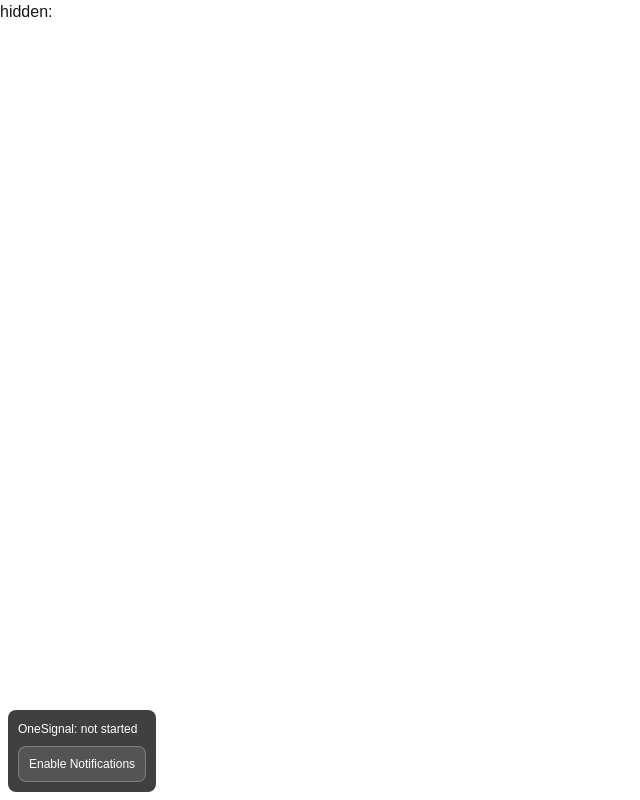
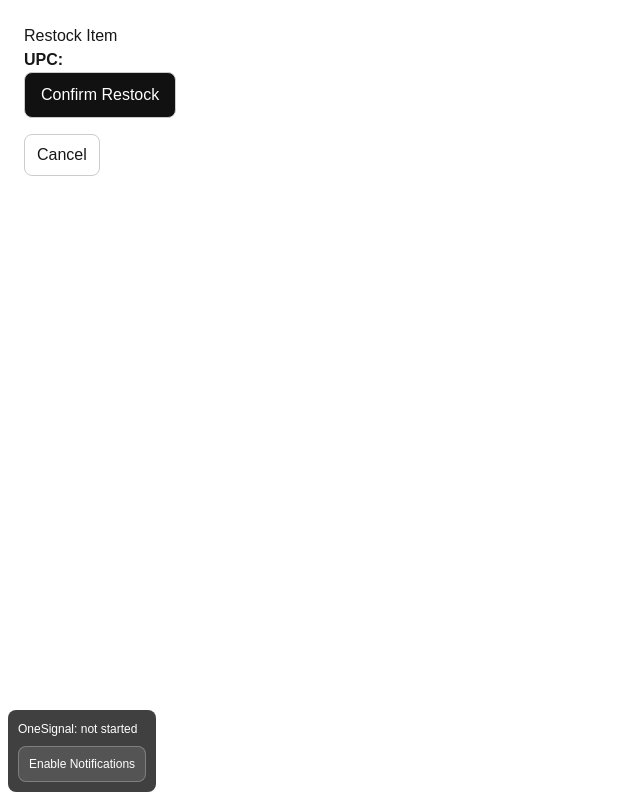
Before and after one commit to TheToolShedRep/Inventory-Alert-Next, a Next.js app: page /purchase in a window 1280 px wide. Shown: the whole page, without its empty margins (0-640 px from the left). Built offline with nearby package versions, Linux system fonts and the light colour scheme.

Commit message:
Fix snooze, dismiss, and undo

```diff
--- a/app/checklist/ChecklistClient.tsx
+++ b/app/checklist/ChecklistClient.tsx
@@ -1,3 +1,5 @@
+// app/checklist/ChecklistClient.tsx
+
 "use client";
 
 import { useMemo, useRef, useState } from "react";
@@ -107,7 +109,7 @@ async function resolveAlert(alertId: string) {
 
 async function postShoppingAction(input: {
   upc: string;
-  action: "dismissed" | "undo" | "purchased";
+  action: "dismissed" | "undo" | "purchased" | "snoozed";
   note?: string;
 }) {
   const res = await fetch("/api/shopping/action", {
@@ -141,6 +143,9 @@ export default function ChecklistClient({
   const [undoUpc, setUndoUpc] = useState<string>("");
   const [undoLabel, setUndoLabel] = useState<string>("");
 
+  // Optional status message for actions like Snooze
+  const [shoppingStatus, setShoppingStatus] = useState<string>("");
+
   useMemo(() => {
     (async () => {
       try {
@@ -170,6 +175,7 @@ export default function ChecklistClient({
     setUndoUpc(upc);
     setUndoLabel(row.product_name || upc);
     setUndoVisible(true);
+    setShoppingStatus("");
 
     try {
       await postShoppingAction({ upc, action: "dismissed" });
@@ -185,6 +191,24 @@ export default function ChecklistClient({
       setUndoUpc("");
       setUndoLabel("");
     }, 8000);
+  };
+
+  const snooze = async (row: ShoppingRow) => {
+    const upc = String(row.upc || "").trim();
+    if (!upc) return;
+
+    const prev = shopping;
+    setShopping((cur) => cur.filter((r) => String(r.upc || "").trim() !== upc));
+    setShoppingStatus("");
+
+    try {
+      await postShoppingAction({ upc, action: "snoozed" });
+      setShoppingStatus(`Snoozed: ${row.product_name || upc}`);
+    } catch {
+      setShopping(prev);
+      alert("Snooze failed. Try again.");
+      return;
+    }
   };
 
   const undo = async () => {
@@ -295,6 +319,12 @@ export default function ChecklistClient({
           </div>
         </div>
 
+        {shoppingStatus ? (
+          <div style={{ padding: 12, color: "#0f4d24", fontWeight: 700 }}>
+            {shoppingStatus}
+          </div>
+        ) : null}
+
         {shoppingError ? (
           <div style={{ padding: 12, color: "#8a0f0f" }}>{shoppingError}</div>
         ) : shoppingLoading ? (
@@ -329,6 +359,7 @@ export default function ChecklistClient({
                     </div>
                   </div>
 
+                  <div style={{ display: "flex", gap: 8, flexWrap: "wrap" }}>
                     <button
                       onClick={() => dismiss(r)}
                       style={{
@@ -344,6 +375,23 @@ export default function ChecklistClient({
                     >
                       Dismiss
                     </button>
+
+                    <button
+                      onClick={() => snooze(r)}
+                      style={{
+                        padding: "8px 10px",
+                        borderRadius: 10,
+                        border: "1px solid #ddd",
+                        background: "#fff",
+                        fontWeight: 900,
+                        cursor: "pointer",
+                        whiteSpace: "nowrap",
+                      }}
+                      title="Snooze this item"
+                    >
+                      Snooze
+                    </button>
+                  </div>
                 </li>
               );
             })}
--- a/app/checklist/page.tsx
+++ b/app/checklist/page.tsx
@@ -1,6 +1,5 @@
-// app/checklist/page.tsx
 import Link from "next/link";
-import { getShoppingList, getTodayChecklist } from "@/lib/sheets";
+import { getTodayChecklist } from "@/lib/sheets";
 import ChecklistClient from "./ChecklistClient";
 import AppShell from "@/app/components/AppShell";
 
@@ -17,10 +16,7 @@ export default async function ChecklistPage({
   const includeHidden = params?.hidden === "1";
   const hiddenHref = includeHidden ? "/checklist" : "/checklist?hidden=1";
 
-  const [items, shoppingList] = await Promise.all([
-    getTodayChecklist(),
-    getShoppingList({ includeHidden }),
-  ]);
+  const items = await getTodayChecklist();
 
   return (
     <AppShell title="Today’s Checklist">
@@ -39,58 +35,6 @@ export default async function ChecklistPage({
 
         <p style={{ opacity: 0.8 }}>Low / Empty items reported today.</p>
 
-        {/* Auto reorder section */}
-        <section style={{ marginTop: 16, marginBottom: 24 }}>
-          <h2 style={{ margin: "0 0 8px 0" }}>Auto Reorder (Shopping List)</h2>
-
-          {shoppingList.length === 0 ? (
-            <p style={{ opacity: 0.75 }}>
-              No items currently flagged for reorder.
-            </p>
-          ) : (
-            <ul style={{ margin: 0, paddingLeft: 18 }}>
-              {shoppingList.map((r: any, idx: number) => {
-                const upc = String(r.upc || "").trim();
-                const returnTo = "/checklist";
-                return (
-                  <li key={`${upc || idx}`} style={{ marginBottom: 10 }}>
-                    <strong>{r.product_name || upc}</strong> — order{" "}
-                    <strong>{r.qty_to_order_base_units ?? ""}</strong>{" "}
-                    {r.base_unit || ""}{" "}
-                    {r.preferred_vendor ? `(${r.preferred_vendor})` : ""}{" "}
-                    <span style={{ marginLeft: 10 }}>
-                      <Link
-                        href={`/purchase?upc=${encodeURIComponent(upc)}&return=${encodeURIComponent(returnTo)}`}
-                      >
-                        Restocked
-                      </Link>
-                      {" • "}
-                      <Link
-                        href={`/shopping/dismiss?upc=${encodeURIComponent(upc)}&return=${encodeURIComponent(returnTo)}`}
-                      >
-                        Dismiss
-                      </Link>
-                      {" • "}
-                      <Link
-                        href={`/shopping/snooze?upc=${encodeURIComponent(upc)}&return=${encodeURIComponent(returnTo)}`}
-                      >
-                        Snooze
-                      </Link>
-                      {" • "}
-                      <Link
-                        href={`/shopping/undo?upc=${encodeURIComponent(upc)}&return=${encodeURIComponent(returnTo)}`}
-                        style={{ opacity: 0.8 }}
-                      >
-                        Undo
-                      </Link>
-                    </span>
-                  </li>
-                );
-              })}
-            </ul>
-          )}
-        </section>
-
         <ChecklistClient
           initialItems={items.map((it) => ({
             timestamp: it.timestamp,
--- a/app/purchase/PurchaseClient.tsx
+++ b/app/purchase/PurchaseClient.tsx
@@ -1,15 +1,89 @@
+// app/purchase/PurchaseClient.tsx
+
 "use client";
 
-import { useSearchParams } from "next/navigation";
+import { useSearchParams, useRouter } from "next/navigation";
+import { useState } from "react";
 
 export default function PurchaseClient() {
   const searchParams = useSearchParams();
-  const hidden = searchParams.get("hidden");
+  const router = useRouter();
+
+  const upc = searchParams.get("upc");
+  const returnUrl = searchParams.get("return") || "/checklist";
+
+  const [loading, setLoading] = useState(false);
+
+  async function markPurchased() {
+    if (!upc) return;
+
+    try {
+      setLoading(true);
+
+      const res = await fetch("/api/shopping/action", {
+        method: "POST",
+        headers: {
+          "Content-Type": "application/json",
+        },
+        body: JSON.stringify({
+          upc,
+          action: "purchased",
+        }),
+      });
+
+      const data = await res.json();
+
+      if (!data.ok) {
+        alert(data.error || "Purchase failed");
+        return;
+      }
+
+      // Return to checklist
+      router.push(returnUrl);
+    } catch (err) {
+      alert("Error marking item as purchased");
+    } finally {
+      setLoading(false);
+    }
+  }
 
   return (
-    <div>
-      {/* your existing purchase UI here */}
-      <div>hidden: {hidden}</div>
+    <div style={{ padding: 24 }}>
+      <h2>Restock Item</h2>
+
+      <p>
+        <strong>UPC:</strong> {upc}
+      </p>
+
+      <button
+        onClick={markPurchased}
+        disabled={loading}
+        style={{
+          padding: "10px 16px",
+          borderRadius: 8,
+          border: "1px solid #ccc",
+          background: "#111",
+          color: "#fff",
+          cursor: "pointer",
+        }}
+      >
+        {loading ? "Processing..." : "Confirm Restock"}
+      </button>
+
+      <div style={{ marginTop: 16 }}>
+        <button
+          onClick={() => router.push(returnUrl)}
+          style={{
+            padding: "8px 12px",
+            borderRadius: 8,
+            border: "1px solid #ccc",
+            background: "#fff",
+            cursor: "pointer",
+          }}
+        >
+          Cancel
+        </button>
+      </div>
     </div>
   );
 }
```
Lines whose indentation alone changed are shown as unchanged.
